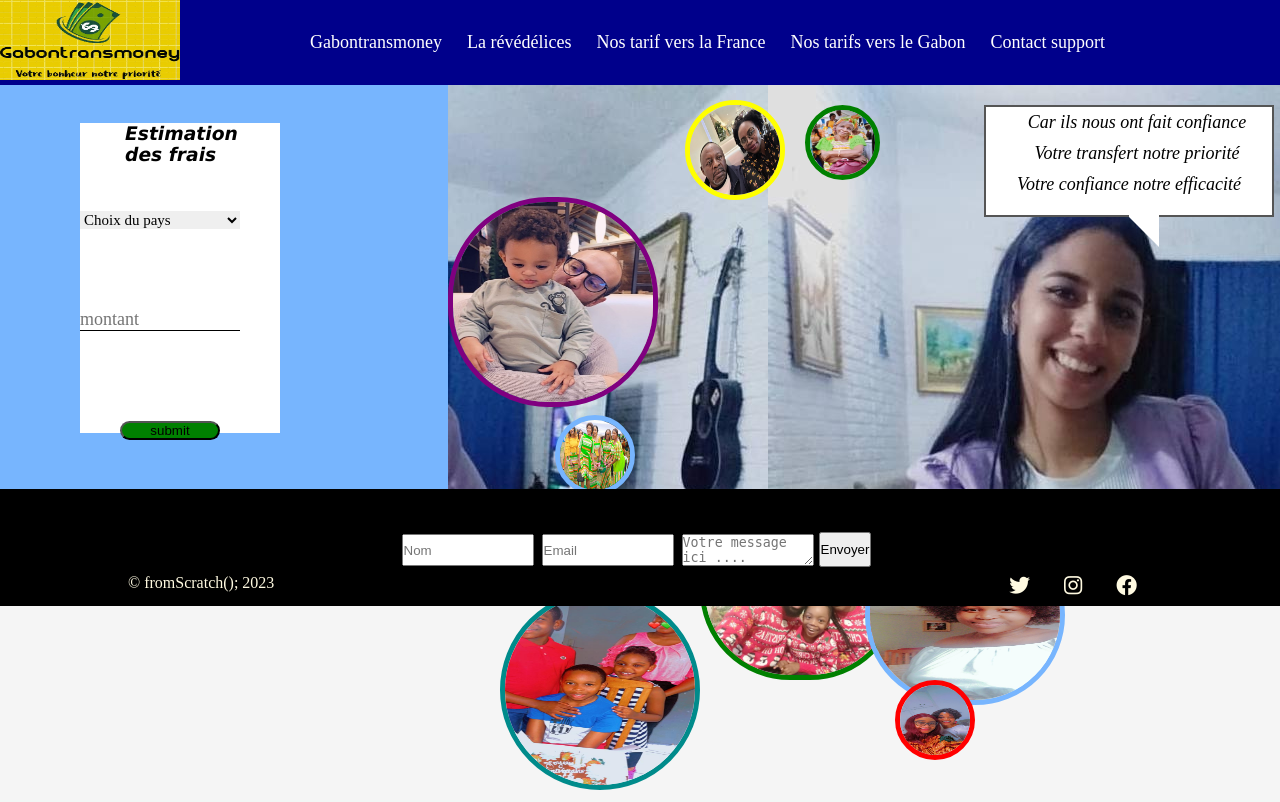
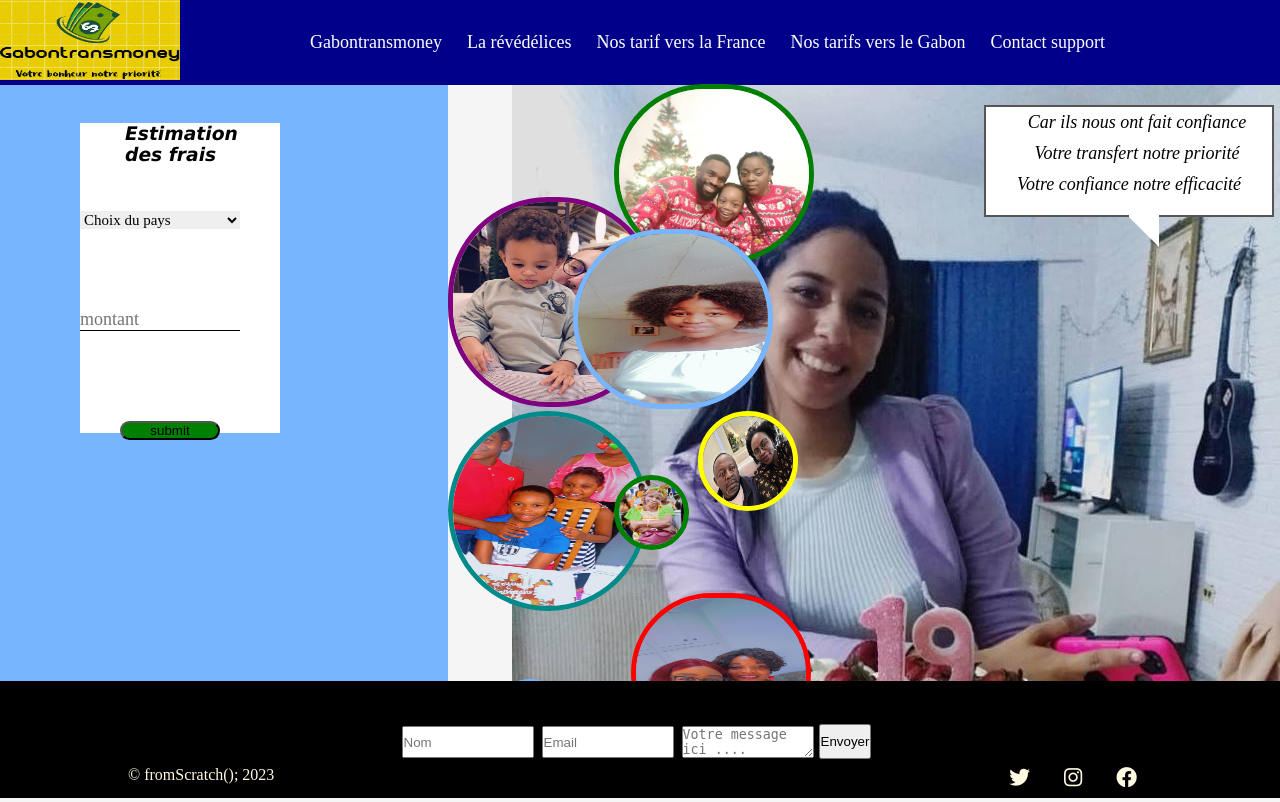
Before and after one commit to yannobiang/GTM, a Flask app: page / in a window 1280 px wide. Run offline with Flask 2, Linux system fonts and the light colour scheme; some libraries are stand-ins or nearby versions.

Commit message:
Changements divers par Florent

```diff
--- a/MyApplication/app/module_one/app.py
+++ b/MyApplication/app/module_one/app.py
@@ -22,6 +22,7 @@ from flask_mail import (Mail, Message)
 import stripe
 
 
+baseurl=os.getcwd()
 
 template_dir = '/home/princeobiang/nancy_creation/MyApplication/app/templates/'
 static_dir = '/home/princeobiang/nancy_creation/MyApplication/app/static/'
@@ -48,9 +49,11 @@ def home():
 
     url_image =  'new_logo.jpg' #static_dir
     title = "Gabontransmoney"
+
     if request.method == "POST":
-        data = json.dumps(request.args)
-
+        data = json.dumps(request.form)
+        print(data)
+        return ('25')
         if data is not None :
         #dict_file = data.getlist("montPays")
             popo = json.loads(data).keys()
@@ -78,7 +81,7 @@ def gabontransmoney():
 
 # Ajout de la partie trouvée sur internet ici
 
-@app.route('/confirmation de choix', methods=['GET','POST'])
+@app.route('/confirmation_de_choix', methods=['GET','POST'])
 def confirmation():
     dict_table = {"popo": "france",
                   "montant": 212
@@ -88,7 +91,7 @@ def confirmation():
     #max_valu = float(os.environ['max_valu'])
 
     data = request.args
-    print(data)
+    print(request.args)
     return render_template('module_one/confirmation.html',
                             dict_table = dict_table,
                             max_valu = max_valu,
--- a/MyApplication/app/static/styles.css
+++ b/MyApplication/app/static/styles.css
@@ -42,55 +41,42 @@ a {
 
 footer {
   position: relative;
-    bottom:4px;
+  bottom: 4px;
   width: 100%;
   padding-top: 5px;
-    height: 117px;            /* Footer height */
+  height: 117px; /* Footer height */
 }
-
 
 .contents {
   display: flex;
   flex-direction: column;
   width: 65%;
   flex-grow: 0;
-
+  background-image: url("images/made.jpg");
+  background-repeat: no-repeat;
+  background-position-x: right;
 }
 .paint {
   width: 35%;
   flex-grow: 1;
-    background-color: #77B5FE;
+  background-color: #77b5fe;
   flex-direction: column;
-
 }
 
 .total {
-    display: flex ;
+  display: flex;
   flex-direction: row-reverse;
-    background-image: url("images/made.jpg");
+  height: 75vh;
 }
 
-
-
-.img1{
+.img1 {
   width: 200px;
   height: 200px;
   border: 5px solid darkcyan;
   border-radius: 100px 100px 100px 100px;
-    position:fixed;
-    bottom:10px;
-    left:500px;
-    opacity: 1;
-}
-
-.img3 {
-    width: 200px;
-    height: 180px;
-    border: 5px solid #77B5FE;
-    border-radius: 98px 98px 98px 98px;
-    position:fixed;
-    bottom:95px;
-    right:215px;
+  position: absolute;
+  top: 100%;
+  left: 0%;
   opacity: 1;
 }
 
@@ -99,20 +85,47 @@ footer {
   height: 180px;
   border: 5px solid green;
   border-radius: 98px 98px 98px 98px;
-    position:fixed;
-    bottom:120px;
-    right:380px;
+  position: absolute;
+  top: -53%;
+  left: 20%;
   opacity: 1;
 }
 
+.img3 {
+  width: 200px;
+  height: 180px;
+  border: 5px solid #77b5fe;
+  border-radius: 98px 98px 98px 98px;
+  position: absolute;
+  top: 15%;
+  left: 15%;
+  opacity: 1;
+}
+.image5 {
+  width: 210px;
+  height: 210px;
+  border: 5px solid purple;
+  border-radius: 100px 100px 100px 100px;
+  opacity: 1;
+}
+.img6 {
+  width: 180px;
+  height: 160px;
+  border: 5px solid red;
+  border-radius: 100px 100px 100px 100px;
+  position: absolute;
+  top: 185%;
+  left: 22%;
+  opacity: 1;
+}
 .img7 {
   width: 80px;
   height: 80px;
-    border: 5px solid #77B5FE;
+  border: 5px solid #77b5fe;
   border-radius: 100px 100px 100px 100px;
-    position:fixed;
-    bottom:305px;
-    left:555px;
+  position: absolute;
+  top: 225%;
+  left: 5%;
   opacity: 1;
 }
 .img8 {
@@ -120,9 +133,9 @@ footer {
   height: 75px;
   border: 5px solid green;
   border-radius: 100px 100px 100px 100px;
-    position:fixed;
-    top:105px;
-    left:805px;
+  position: absolute;
+  top: 130%;
+  left: 20%;
   opacity: 1;
 }
 
@@ -131,29 +144,9 @@ footer {
   height: 100px;
   border: 5px solid yellow;
   border-radius: 100px 100px 100px 100px;
-    position:fixed;
-    top:100px;
-    left:685px;
-    opacity: 1;
-}
-
-
-.img6 {
-    width: 80px;
-    height: 80px;
-    border: 5px solid red;
-    border-radius: 100px 100px 100px 100px;
-    position:fixed;
-    bottom:40px;
-    right:305px;
-    opacity: 1;
-}
-
-.img5 {
-    width: 210px;
-    height: 210px;
-    border: 5px solid purple;
-    border-radius: 100px 100px 100px 100px;
+  position: absolute;
+  top: 100%;
+  left: 30%;
   opacity: 1;
 }
 
--- a/MyApplication/app/templates/module_one/index.html
+++ b/MyApplication/app/templates/module_one/index.html
@@ -24,28 +20,61 @@
       <!-- 2 spans qui nous serviront à créer la flèche pointant vers notre personnage -->
       <span id="arrow_inner"></span>
     </div>
-    <div>
-        <img class="img1" src="{{ url_for('static', filename= 'images/Aby_seth.jpg')}}" alt="">
-        <img class="img2" src="{{ url_for('static', filename= 'images/ash.jpg')}}" alt="">
-        <img class="img3" src="{{ url_for('static', filename= 'images/del.jpg')}}" alt="">
-        <img class="img5" src="{{ url_for('static', filename= 'images/edengio.jpg')}}" alt="">
-        <img class="img6" src="{{ url_for('static', filename= 'images/mam.jpg')}}" alt="">
-        <img class="img7" src="{{ url_for('static', filename= 'images/maman.jpg')}}" alt="">
-        <img class="img8" src="{{ url_for('static', filename= 'images/mami.jpg')}}" alt="">
-        <img class="img9" src="{{ url_for('static', filename= 'images/papa.jpg')}}" alt="">
+    <div style="position: relative;">
+      <img
+        class="img1"
+        src="{{ url_for('static', filename= 'images/Aby_seth.jpg')}}"
+        alt=""
+      />
+      <img
+        class="img2"
+        src="{{ url_for('static', filename= 'images/ash.jpg')}}"
+        alt=""
+      />
+      <img
+        class="img3"
+        src="{{ url_for('static', filename= 'images/del.jpg')}}"
+        alt=""
+      />
+      <img
+        class="image5"
+        src="{{ url_for('static', filename= 'images/edengio.jpg')}}"
+        alt=""
+      />
+      <img
+        class="img6"
+        src="{{ url_for('static', filename= 'images/mam.jpg')}}"
+        alt=""
+      />
+      <img
+        class="img7"
+        src="{{ url_for('static', filename= 'images/maman.jpg')}}"
+        alt=""
+      />
+      <img
+        class="img8"
+        src="{{ url_for('static', filename= 'images/mami.jpg')}}"
+        alt=""
+      />
+      <img
+        class="img9"
+        src="{{ url_for('static', filename= 'images/papa.jpg')}}"
+        alt=""
+      />
     </div>
-
   </div>
   <div class="paint">
     <!--<div class="paint">-->
-        <br>
-        <h4 id = "trans-title"></h4>
+    <br />
+    <h4 id="trans-title"></h4>
 
-        <div class = "acceuil">
-            <h3 style="margin-left: 45px;margin-bottom: 10px;color: black;">Estimation des frais</h3>
+    <div class="acceuil">
+      <h3 style="margin-left: 45px;margin-bottom: 10px;color: black;">
+        Estimation des frais
+      </h3>
 
-                <br>
-                <br>
+      <br />
+      <br />
 
       <select name="country" id="pays">
         <option name="country" value="">Choix du pays</option>
```
Also changed, not shown: other parts of MyApplication/app/static/styles.css (+63 -97 lines), other parts of MyApplication/app/templates/module_one/index.html (+38 -30 lines), MyApplication/app/static/js_style.js (+24 -17 lines). Lines whose indentation alone changed are shown as unchanged.
